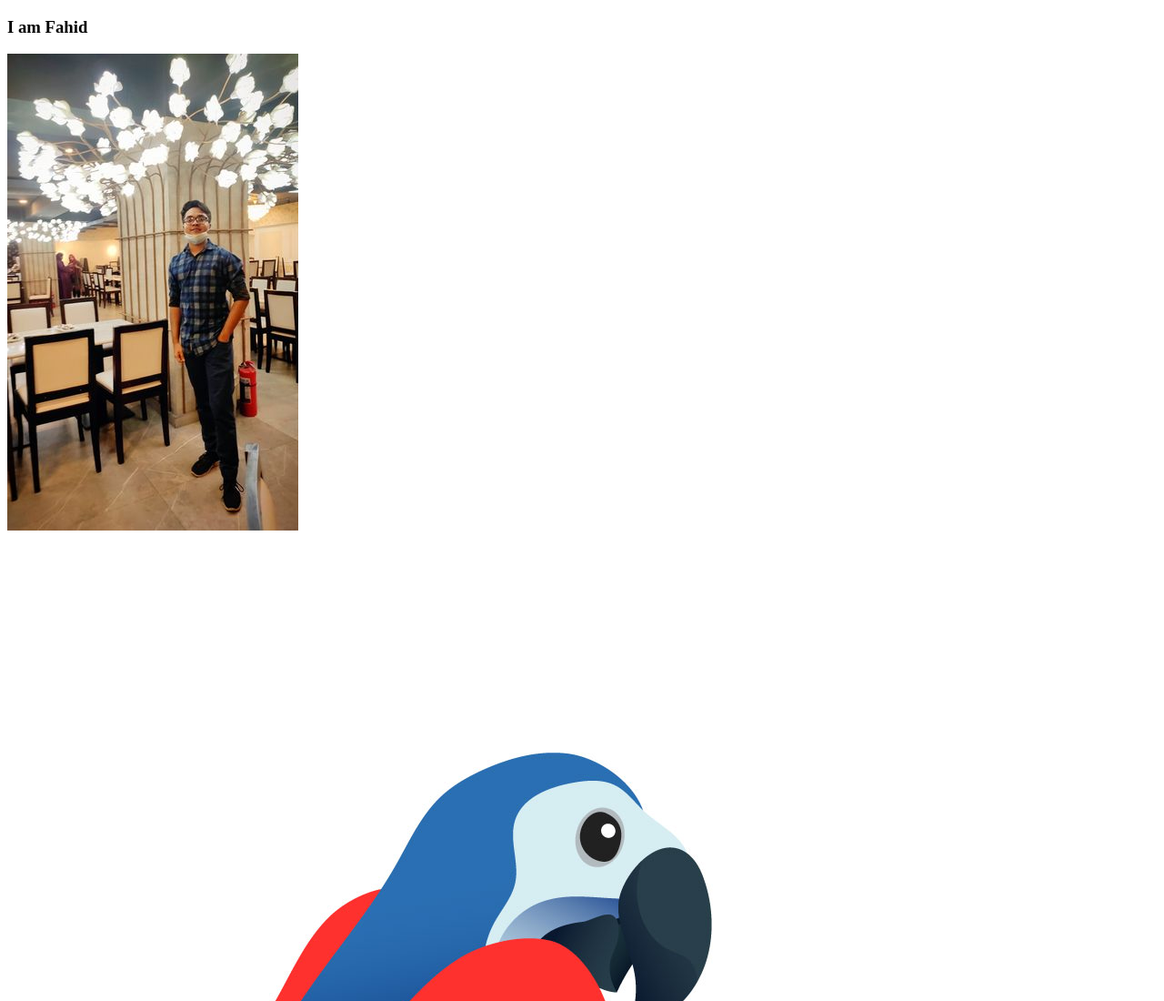
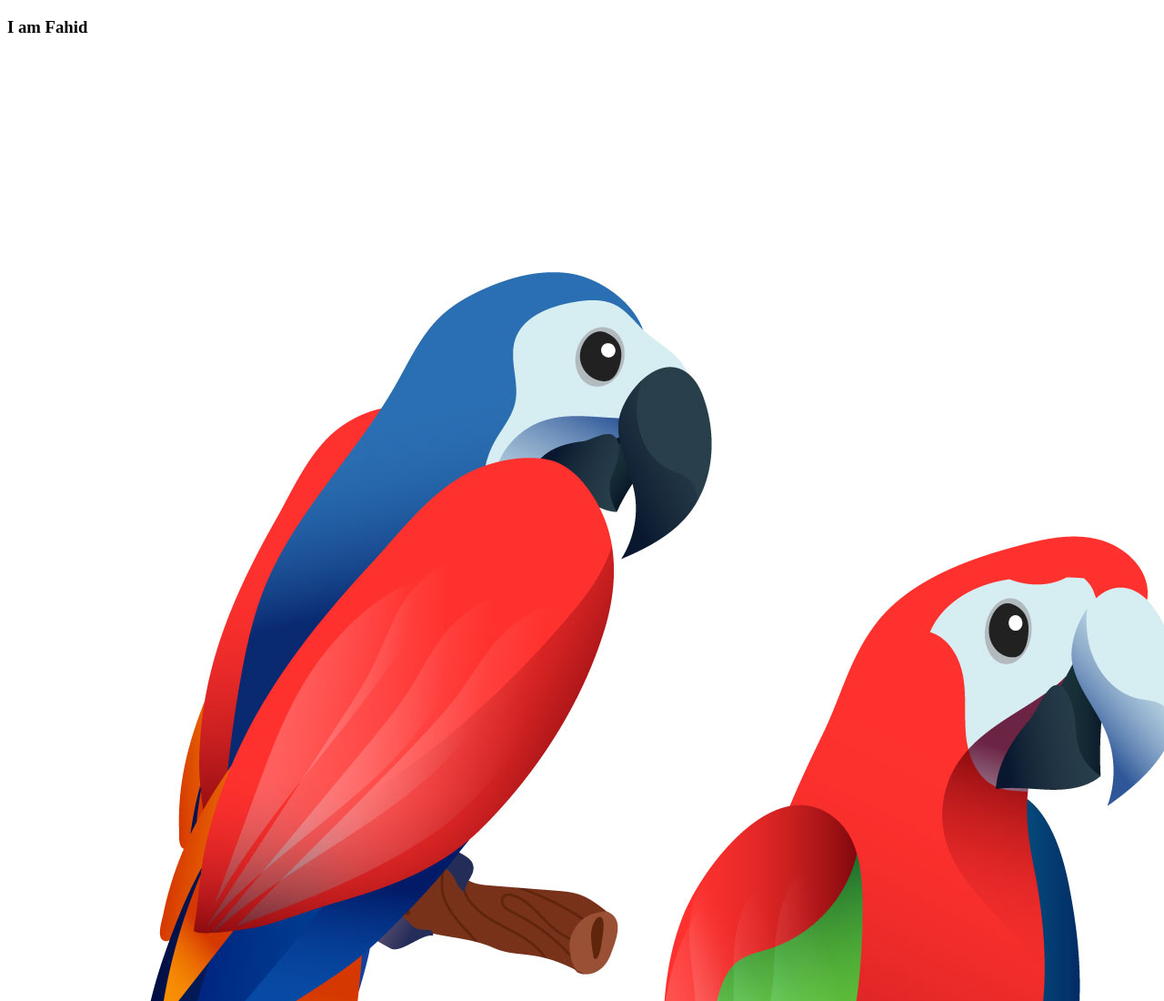
Before and after one commit to Fahid4950/New_Module_Al_Amin, a plain HTML site: page index.html in a window 1280 px wide. Shown: the top 1100 px of the page at 91% size. Drawn offline with Linux system fonts and the light colour scheme.

Commit message:
Fahidcx1

```diff
--- a/index.html
+++ b/index.html
@@ -8,7 +8,7 @@
 </head>
 <body>
     <h3>I am Fahid</h3>
-    <img src="rrr.jpg" alt="">
     <img src="p.jpg" alt="">
+
 </body>
 </html>
```
